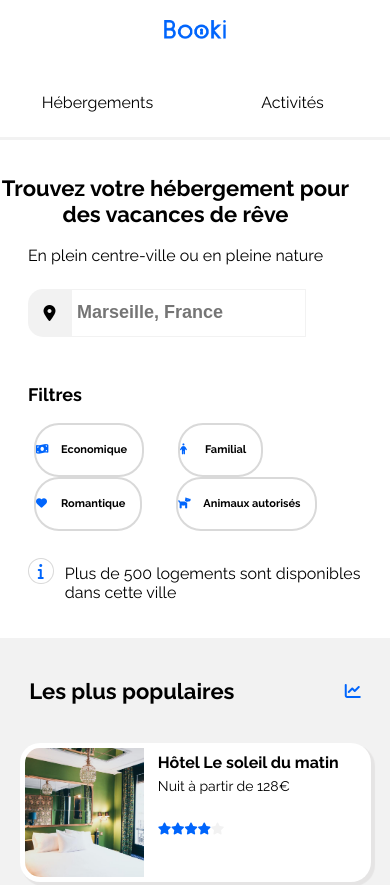
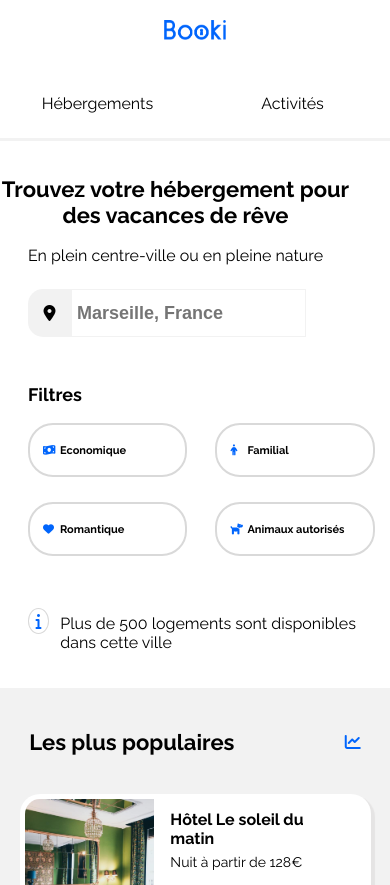
Before and after one commit to Hdevweb/PREMIERPROJET, a plain HTML site: page index.html in a window 390 px wide. Shown: the top 885 px of the page. Drawn offline with Linux system fonts and the light colour scheme.

Commit message:
dernieres modifs

```diff
--- a/index.html
+++ b/index.html
@@ -35,12 +35,14 @@
          <p>En plein centre-ville ou en pleine nature</p>
          <div class="search_bar">
             <form action="#">
-               <div><i id="bouton_i" class="fa-solid fa-location-dot"></i> </div>
+               <div><i id="bouton_i" class="fa-solid fa-location-dot"></i></div>
                <input type="text" id="ville_search" name="ville_search" placeholder="Marseille, France">
                <button type="submit" id="search"><span>Rechercher</span><i id="bouton_loupe"
                      class="fa-solid fa-magnifying-glass"></i></button>
             </form>
          </div>
+
+
 
          <div class="filtres">
             <h3 class="titre_h3_filtres">Filtres</h3>
@@ -169,10 +171,8 @@
                <article class="hebergement_populaire">
                   <img src="images/hotel_le_soleil_du_matin.jpg" alt="hotel_le_soleil_du_matin">
                   <div class="bloc_texte">
-
                         <h3>Hôtel Le soleil du matin</h3>
                         <p>Nuit à partir de 128€</p>
-
                      <div class="etoiles_populaires">
                         <i class="fa-solid fa-star blue"></i>
                         <i class="fa-solid fa-star blue"></i>
@@ -186,10 +186,8 @@
                <article class="hebergement_populaire">
                   <img src="images/chambres_d'hotes_au_coeur_de_l'eau.jpg" alt="Chambres_d'hotes_Au_coeur_de_l'eau">
                   <div class="bloc_texte">
-
                         <h3>Chambres d'hôtes Au coeur de l'eau</h3>
                         <p>Nuit à partir de 71€</p>
-
                      <div class="etoiles_populaires">
                         <i class="fa-solid fa-star blue"></i>
                         <i class="fa-solid fa-star blue"></i>
@@ -202,11 +200,9 @@
 
                <article class="hebergement_populaire">
                   <img src="images/hotel_bleu_et_blanc.jpg" alt="hotel_bleu_et_blanc">
-                  <div class="bloc_texte">
-
+                  <div class="bloc_texte_3">
                         <h3>Hôtel Bleu et Blanc</h3>
                         <p>Nuit à partir de 68€</p>
-
                      <div class="etoiles_populaires">
                         <i class="fa-solid fa-star blue"></i>
                         <i class="fa-solid fa-star blue"></i>
--- a/styles.css
+++ b/styles.css
@@ -53,16 +53,17 @@ header {
 
 .header_bar {
     display: flex;
-    width: 18%;
+    width: 22%;
     justify-content: space-between;
     font-size: 16px;
-    padding-right: 10px;
+
 
 }
 
 .header_bar a {
     color: black;
     padding-top: 41px;
+    min-width: 80px;
 
 }
 
@@ -74,6 +75,7 @@ header {
 header img {
     display: flex;
     width: 62px;
+    height: 20px;
     margin-top: 40px;
 }
 
@@ -119,7 +121,7 @@ form {
     font-weight: bold;
     padding-left: 5px;
     color: black;
-
+    min-width: 170px;
 }
 
 #search {
@@ -132,19 +134,20 @@ form {
     color: #FFFFFF;
     font-weight: bold;
     font-size: 18px;
-
-
+    min-width: 145px;
+    display: inline-block;
 }
 
 #bouton_loupe {
     display: none;
 }
 
+
 /********************************************PARTIE 2 - FILTRES ******************************/
 .filtres {
     /******************div entière des filtres**************/
     margin-top: 29px;
-    display: grid;
+    display: flex;
     margin-bottom: 15px;
     width: 100%;
 }
@@ -153,11 +156,10 @@ form {
     font-size: 18px;
 }
 
-
-
 .tous_les_filtres{
     width: 100%;
     display: flex;
+    flex-wrap: wrap;
     align-items: center;
     border-radius: 32px;
 }
@@ -180,7 +182,8 @@ form {
     border-radius: 25px;
     padding-right: 15px;
     font-size: 17px;
-    margin-left: 34px;
+    margin-left: 28px;
+
 }
 
 .filtres-icon:hover {
@@ -246,14 +249,14 @@ form {
     border-radius: 20px 20px 20px 20px;
     background-color: #FFFFFF;
     height: 190px;
-    justify-content: space-between;
+
     margin-top: 18px;
     margin-bottom: 6px;
     box-shadow: 3px 3px 1px 1px #E5E4E4
 }
 
 .hebergement img {
-    width: 96%;
+    width: 94%;
     object-fit: cover;
     height: 108px;
     border: none;
@@ -281,7 +284,7 @@ form {
 }
 
 .etoiles_hebergement i{
-    width: 4%;
+    width: 5%;
     font-size: 12px;
 }
 
@@ -333,47 +336,37 @@ form {
 }
 
 .hebergement_populaire img {
-    width: 34%;
-    height: 129px;
+    width: 37%;
+    height: 144px;
     border-radius: 20px 0px 0px 20px;
     padding: 5px;
     object-fit: cover;
+
 }
 
-.bloc_texte {
-    width: 52%;
-    padding-left: 9px;
-    padding-top: 5px;
+.bloc_texte,.bloc_texte_3 {
+    display: flex;
+    flex-direction: column;
+    width: 50%;
+    padding-left: 11px;
+
 }
 
-
-.hebergement_populaire h3 {
-    margin-top: 5px;
-    margin-bottom: -8px;
-    font-size: 16px;
+.bloc_texte p{
+   margin-top:-10px ;
+   margin-bottom: 37px;
 }
 
 
 
-
-
-.b1 p,.b3 p{
-    padding-bottom: 15px;
-}
-
-
 .etoiles_populaires{
-    bottom: 0;
-    padding-top: 10px;
-
+    margin-top: 10px;
 }
 
 
 .etoiles_populaires i{
-    width: 5%;
-    font-size: 12px;
-
-
+    width: 7%;
+    font-size: 82%;
 
 }
 /***************************************PARTIE 6 - ACTIVITES **************************************/
@@ -392,6 +385,7 @@ form {
     width: 23%;
     border: none;
     border-radius: 20px;
+    box-shadow: 3px 3px 1px 1px #E5E4E4
 }
 
 .activites_a_marseille img {
@@ -454,7 +448,7 @@ ul {
 .sections_footer {
     width: 31%;
 }
-
+/***********************************************************************************************/
 /*****************************************MEDIA QUERIES***********************************************/
 
 /***************************************MOBILE*****************************************/
@@ -523,10 +517,11 @@ form{
 }
 
 #bouton_loupe{
-    color: #FFFFFF;
-    display: block;
-    background-color: #0065FC;
+    display: flex;
+    display: inline;
 }
+}
+
 
 /**********************FILTRES******************/
 
@@ -534,6 +529,7 @@ form{
 .filtres{
 
     width: 100%;
+    flex-direction: column;
 }
 
 .titre_h3_filtres{
@@ -550,17 +546,18 @@ form{
 
     font-size: 11px;
     display: flex;
+    width: 36%;
+    margin-bottom: 25px;
+}
 
+.filtres-icon i{
+    margin-left: -2px;
+    margin-right:-13px;
 
 }
 
-.filtres-icon i{
-    padding: 0px;
-    margin-right: 10px;
-}
+#i_information{
 
-#i_information{
-    width: 30px;
     margin-bottom: 24px;
 }
 
@@ -685,7 +682,7 @@ footer{
 }
 
 
-
+/*****************************************************************/
 /***********************TABLETTE****************/
 
 
@@ -714,6 +711,10 @@ footer{
     flex-wrap: wrap;
 }
 
+.filtres-icon{
+    padding-left: 10px;
+    min-width: 120px;
+}
 
 
 /*************************HEBERGEMENTS/POPULAIRES********/
@@ -774,4 +775,14 @@ margin-left: 42px;
 
 
 /********ACTIVITES*******/
+
+.activites_a_marseille{
+   position: relative;
 }
+
+
+.activites_a_marseille img{
+    height: 200px;
+}
+
+}
```
